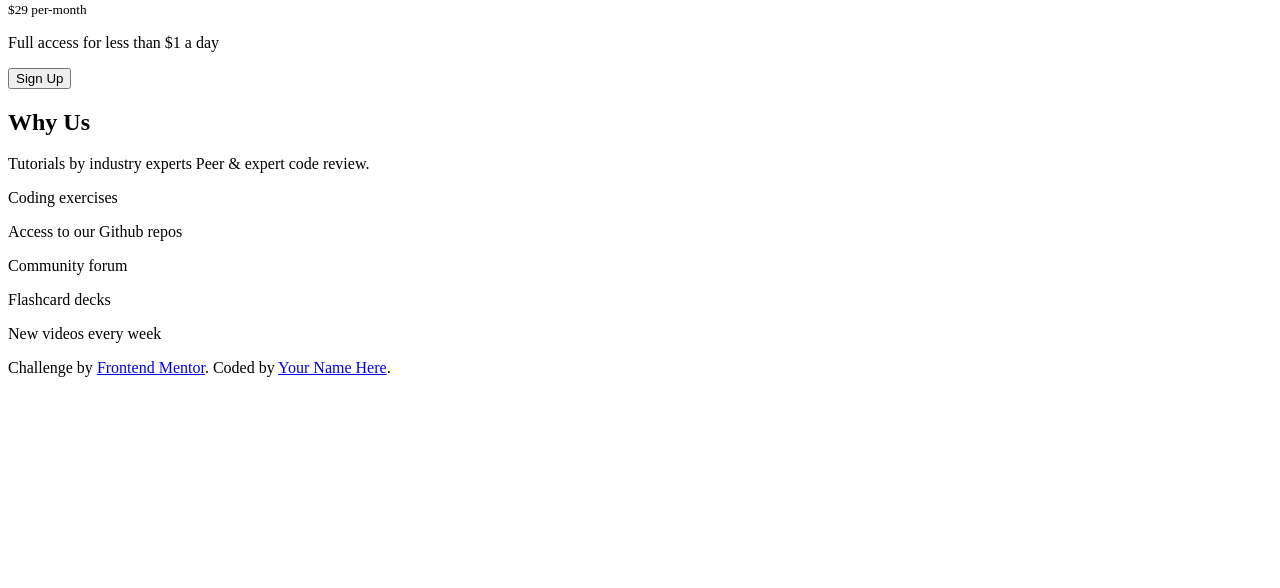
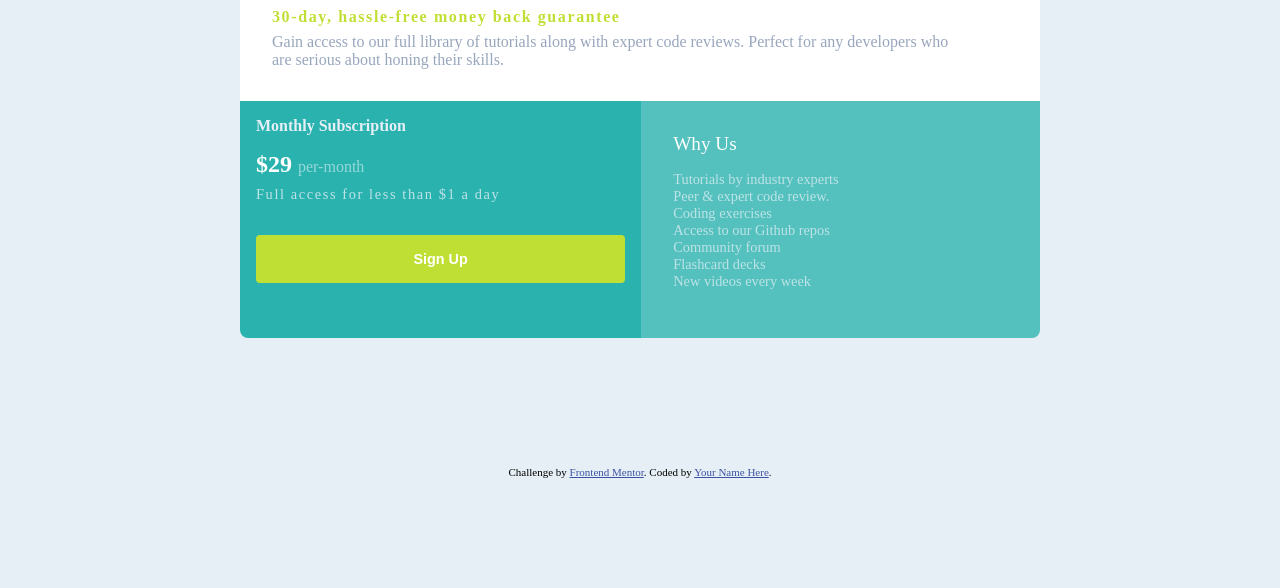
Before and after one commit to Gesiere/Single-Grid-component, a plain HTML site: page index.html in a window 1280 px wide. Shown: the part 212-800 px from the top of the page. Drawn offline with Linux system fonts and the light colour scheme.

Commit message:
initial commit

```diff
--- a/index.html
+++ b/index.html
@@ -4,28 +4,30 @@
     <meta charset="UTF-8">
     <meta name="viewport" content="width=device-width, initial-scale=1.0">
     <link rel="icon" type="image/png" sizes="32x32" href="./images/favicon-32x32.png">
+    <link rel="stylesheet" href="/style.css">
     <title>Frontend Mentor | Single Price Grid Component</title>
 
 </head>
 <body>
     <main class="main-section">
-        <div class="first-section">
+        <div class="head-section">
             <h1>Join our community</h1>
             <h2>30-day, hassle-free money back guarantee</h2>
             <p>Gain access to our full library of tutorials along with expert code reviews.
             Perfect for any developers who are serious about honing their skills.
             </p>
         </div>
-        <div class="second-section">
-            <h2>Monthly Subcription
+        <div class="first-section">
+            <h2>Monthly Subscription
             </h2>
             <small>$29 <span>per-month</span></small>
             <p>Full access for less than $1 a day</p>
             <button class="btn">Sign Up</button>
         </div>
-        <div class="section-three">
+        <div class="second-section">
             <h2>Why Us</h2>
-            <p>Tutorials by industry experts Peer &amp; expert code review.</p>
+            <p>Tutorials by industry experts </p>
+            <p>Peer &amp; expert code review.</p>
             <p>Coding exercises</p>
             <p>Access to our Github repos</p>
             <p>Community forum</p>
--- a/style.css
+++ b/style.css
@@ -0,0 +1,160 @@
+:root{
+    --primary-cyan-color: hsl(179,62%,43%);
+    --primary-bright-color: hsl(71,73%, 54%);
+    --neutral-lightgray-color: hsl(204,43%,93%);
+    --neutral-Grayblue-color: hsl(218,22%,67%);
+}
+
+*,
+*::before,
+*::after{
+    box-sizing: border-box;
+    margin: 0;
+    padding: 0;
+}
+
+
+body{
+    background-color: var(--neutral-lightgray-color);
+
+    font-size: 16px;
+}
+
+.main-section{
+    display: grid;
+    grid-template-columns: repeat(autofill, minmax(200px,1fr));
+    top: 4rem;
+    max-width: 1100px;
+    width: 100vh;
+    margin: 8rem auto;
+    border-radius:.5rem ;
+    overflow: hidden;
+    background-color: #fff;
+}
+
+.head-section{
+
+    padding: 2rem;
+    grid-column: 1/3;
+}
+
+.head-section h1{
+    color: var(--primary-cyan-color);
+    font-size: 2rem;
+    margin-bottom: 1rem;
+}
+
+.head-section h2{
+    color: var(--primary-bright-color);
+    font-size: 1rem;
+    letter-spacing: .1rem;
+    line-height: 2rem;
+}
+
+.head-section p{
+    color: var(--neutral-Grayblue-color);
+    width: 95%;
+}
+
+.first-section{
+    display: flex;
+    flex-direction: column;
+    padding:  1rem;
+    background-color: var(--primary-cyan-color);
+    color: var(--neutral-lightgray-color);
+
+}
+
+.first-section h2{
+    font-size: 1rem;
+    margin-bottom: 1rem;
+}
+
+
+.first-section small{
+    font-size: 1.5rem;
+    color: #fff;
+    font-weight: 700;
+    margin-bottom: .5rem;
+}
+.first-section small span{
+    font-size: 1rem;
+    opacity: .5;
+    font-weight: 400;
+}
+
+.first-section p{
+    margin-bottom: 2rem;
+    opacity: .8;
+    font-weight: 500;
+    font-size: .9rem;
+    letter-spacing: .1rem;
+}
+
+.first-section .btn{
+    border: none;
+    background-color: var(--primary-bright-color);
+    padding: 1rem;
+    outline: none;
+    color: #fff;
+    font-weight: 700;
+    font-size: .9rem;
+    margin-bottom: 1rem;
+    border-radius: 4px;
+}
+
+
+.second-section{
+    background-color: var(--primary-cyan-color);
+    opacity: 0.8;
+    padding: 2rem 1rem 3rem 2rem;
+}
+
+.second-section h2{
+    color: #fff;
+    font-size: 1.2rem;
+    font-weight: 400;
+    margin-bottom: 1rem;
+}
+
+
+.second-section p{
+    color: var(--neutral-lightgray-color);
+    font-size: .9rem;
+    opacity: .7;
+}
+
+
+  .attribution { font-size: 11px; text-align: center; }
+    .attribution a { color: hsl(228, 45%, 44%); }
+
+
+@media (max-width: 775px){
+    .main-section{
+        max-width: 375px;
+    }
+
+    .head-section h2{
+        line-height: 1rem;
+    }
+
+        .head-section p{
+        margin-top: 1rem;
+        line-height: 2rem;
+    }
+
+    .first-section small{
+        font-size: 2rem;
+    }
+    .first-section p{
+        font-size: 1rem;
+    }
+
+    .first-section{
+        grid-column: 1/3;
+    }
+
+    .second-section{
+        grid-column: 1/3;
+    }
+}
```
